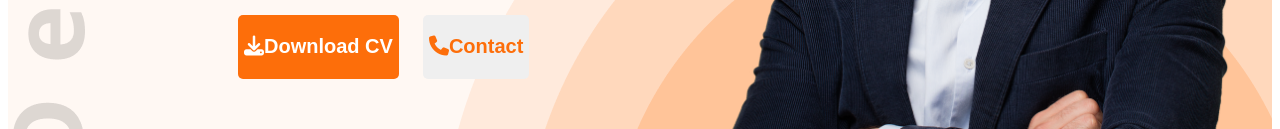
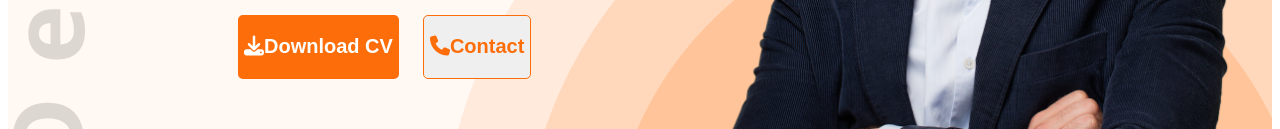
Before and after one commit to Reazul87/PORTFOLIO-WEBSITE-MARY-HARDY, a plain HTML site: page index.html in a window 1280 px wide. Shown: the part 609-738 px from the top of the page. Drawn offline with Linux system fonts and the light colour scheme; files that its build step writes are made by us from their sources; files whose address does not match are found by name.

Commit message:
Update style.css

```diff
--- a/style/style.css
+++ b/style/style.css
@@ -19,7 +19,7 @@ nav {
 .btn-primary-1 {
     color: #FD6E0A;
     font-weight: bold;
-    border: none;
+    border: 1px solid #FD6E0A;
     font-size: 20px;
     height: 64px;
     border-radius: 5px;
```
